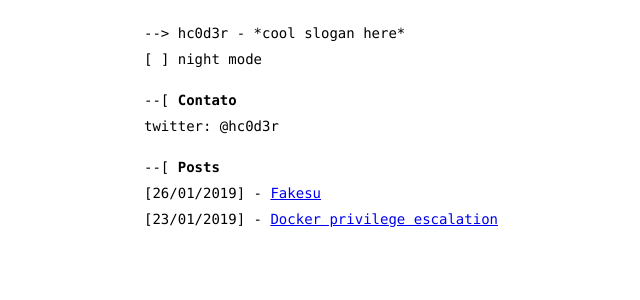
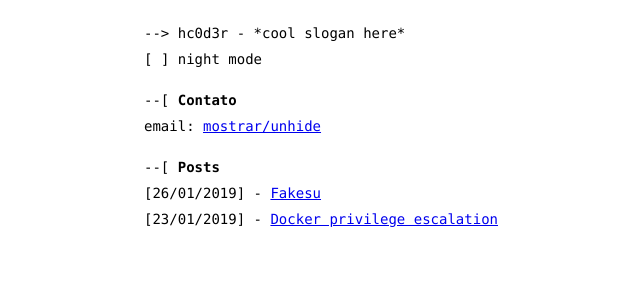
Before and after one commit to hc0d3r/hc0d3r.github.io, a Jekyll site: the page built from index.html, in a window 1280 px wide. Shown: the top 300 px of the page, without its empty margins (131-771 px from the left). Built offline with Jekyll 4.4.1, drawn with Linux system fonts in a browser that asks for light colours; part of the change alters nothing that is shown.

Commit message:
adicionando email de contato

```diff
--- a/index.html
+++ b/index.html
@@ -4,7 +4,7 @@ title: hc0d3r - *cool slogan here*
 ---
 <div class="contact">
  <p>--[ <b>Contato</b></p>
-twitter: @hc0d3r
+ <p>email: <span id="xmail"><a href="#" id="email">mostrar/unhide</a></span></p>
 </div>
 <div class="posts">
  <p>--[ <b>Posts</b></p>
@@ -12,3 +12,16 @@ twitter: @hc0d3r
     <p>[{{ post.date | date: "%d/%m/%Y" }}] - <a href="{{ post.url }}">{{ post.title }}</a></p>
   {% endfor %}
 </div>
+<script>
+document.getElementById("email").onclick = function(e){
+    var email='rrjijnwtx9:5Elrfnq3htr';
+    var decrypt='';
+
+    for(var i=0; i<email.length; i++){
+        decrypt += String.fromCharCode(email.charCodeAt(i) - 5);
+    }
+
+    document.getElementById("xmail").innerHTML = decrypt;
+    return false;
+}
+</script>
```
